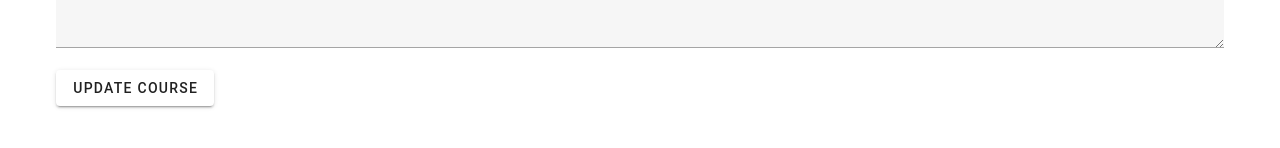
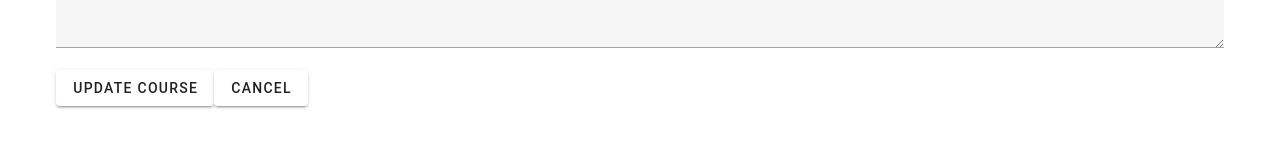
Before and after one commit to La-S/SE-IV-Website-Vue, a Vue app: page /courses/1 in a window 1280 px wide. Shown: the part 464-612 px from the top of the page. Built offline with nearby package versions, Linux system fonts and the light colour scheme; a small style sheet from the web is missing.

Commit message:
added cancel button to course details page

```diff
--- a/src/components/CourseDetailsPage.vue
+++ b/src/components/CourseDetailsPage.vue
@@ -12,6 +12,7 @@
 
       <v-btn v-if="isEdit" @click="saveCourse">Update Course</v-btn>
       <v-btn v-else @click="saveCourse">Create Course</v-btn>
+      <v-btn @click="cancel">cancel</v-btn>
     </v-form>
   </v-container>
 </template>
@@ -57,12 +58,11 @@ onMounted(() => {
 })
 
 function saveCourse() {
-  if (isEdit.value) {
-    console.log("Update Course:", form.value)
-  } else {
-    console.log("Create Course:", form.value)
-  }
 
   router.push({ name: 'courses' })
 }
+
+function cancel(){
+    router.push({name: 'courses'})
+}
 </script>
```
